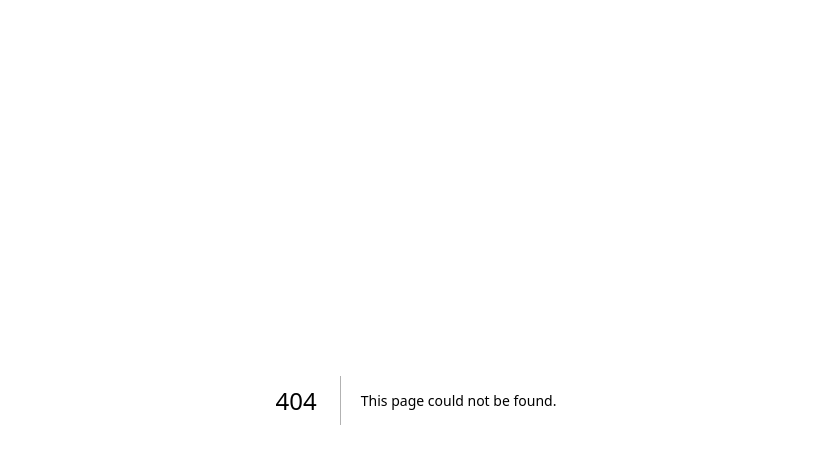
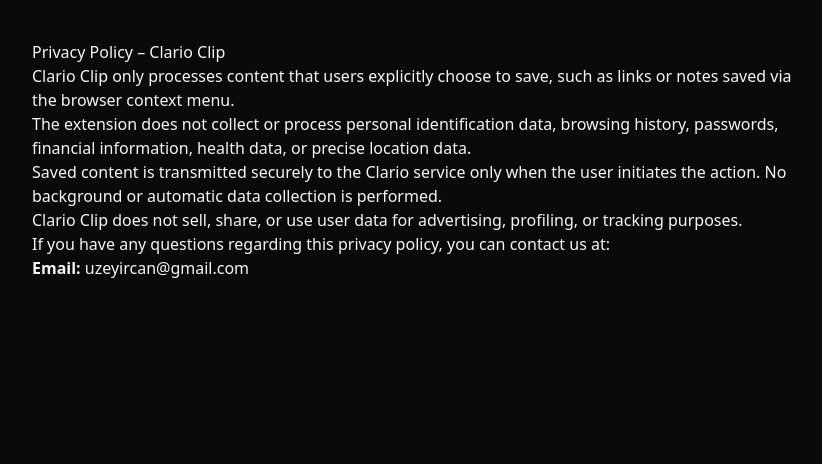
Before and after one commit to uzeyircan/clarionot, a Next.js app: page /privacy in a window 1280 px wide. Before the commit this address had no page. Shown: the top 464 px of the page, without its empty margins (224-1046 px from the left). Built offline with nearby package versions, Linux system fonts and the light colour scheme.

Commit message:
Add privacy policy page

```diff
--- /dev/null
+++ b/src/app/privacy/page.tsx
@@ -0,0 +1,39 @@
+export default function PrivacyPage() {
+  return (
+    <main style={{ maxWidth: 800, margin: "40px auto", padding: "0 16px" }}>
+      <h1>Privacy Policy – Clario Clip</h1>
+
+      <p>
+        Clario Clip only processes content that users explicitly choose to save,
+        such as links or notes saved via the browser context menu.
+      </p>
+
+      <p>
+        The extension does not collect or process personal identification data,
+        browsing history, passwords, financial information, health data, or
+        precise location data.
+      </p>
+
+      <p>
+        Saved content is transmitted securely to the Clario service only when
+        the user initiates the action. No background or automatic data
+        collection is performed.
+      </p>
+
+      <p>
+        Clario Clip does not sell, share, or use user data for advertising,
+        profiling, or tracking purposes.
+      </p>
+
+      <p>
+        If you have any questions regarding this privacy policy, you can contact
+        us at:
+      </p>
+
+      <p>
+        <strong>Email:</strong>{" "}
+        <a href="mailto:uzeyircan@gmail.com">uzeyircan@gmail.com</a>
+      </p>
+    </main>
+  );
+}
```
Also changed, not shown: src/img/Clario uygulama ikonu.png (added), src/img/clario-icon-128.png (added).
